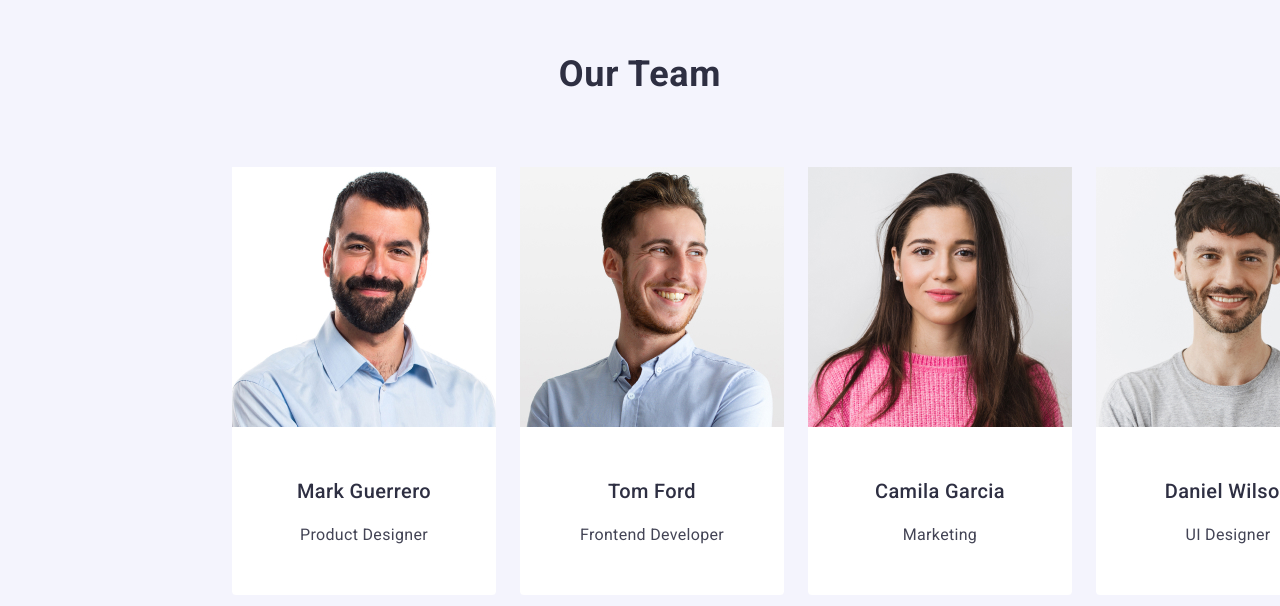
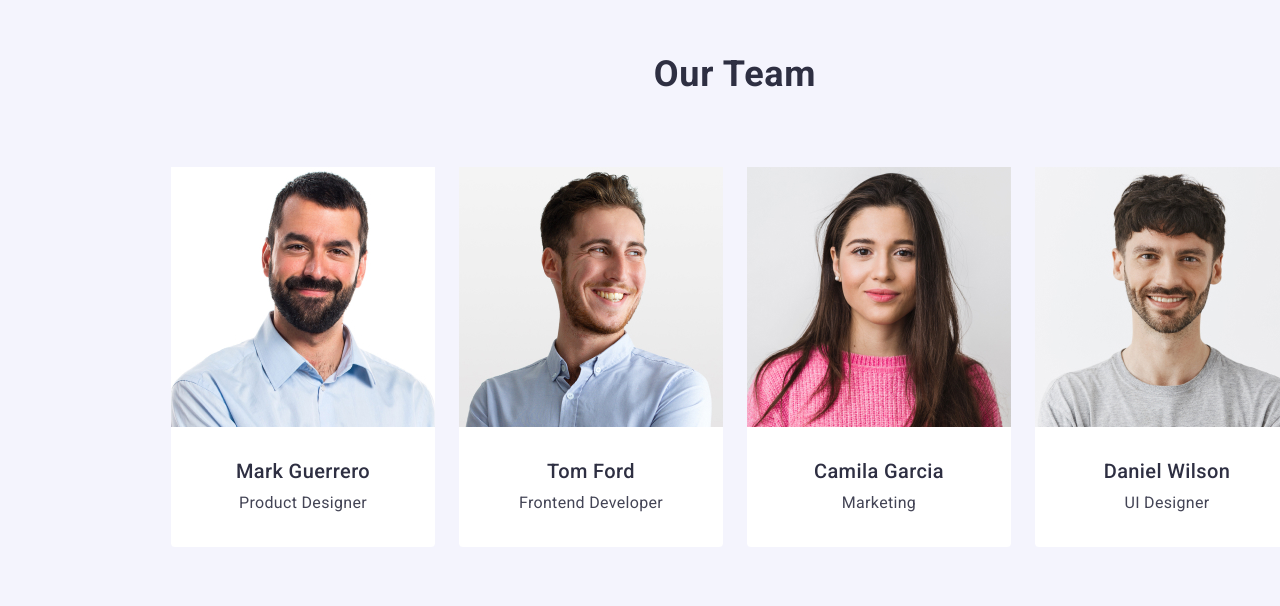
Before and after one commit to viacheslavpetruk/goit-markup-hw-03, a plain HTML site: page index.html in a window 1280 px wide. Shown: the part 1134-1740 px from the top of the page. Drawn offline with nearby package versions, Linux system fonts and the light colour scheme.

Commit message:
add index file

```diff
--- a/css/style.css
+++ b/css/style.css
@@ -29,7 +29,6 @@
 }
 
 .header-container {
-    width: 1128px;
     display: flex;
     align-items: center;
 }
@@ -154,6 +153,7 @@
 }
 
 .features {
+    max-width: 1440px;
     padding: 120px 0;
     margin: 0 auto;
 }
@@ -161,7 +161,6 @@
     display: flex;
     align-items:flex-start;
     gap: 24px;
-
     margin: 0;
  }
 .features-item {
@@ -191,15 +190,13 @@
 /* ------------------------------- */
 /* -----------team---------------- */
  .team-section {
-    /* max-width: 1440px; */
-    padding-bottom: 120px;
-    padding-top: 120px;
+    max-width: 1440px;
+    padding: 120px 156px;
     margin: 0 auto;
     background-color: #F4F4FD;
  }
 
  .team-title {
-
     margin: 0;
     margin-bottom: 72px;
     color: #2e2f42;
@@ -212,9 +209,6 @@
  .team-list {
      display: flex;
      gap: 24px;
-     /* width: 1158px; */
-     padding: 0 15px;
-     margin: 0 141px;
  }
 
  .team-item {
@@ -222,9 +216,10 @@
     background-color: #FFFFFF;
  }
  .team-container {
-    padding: 32px 0;
+    padding: 32px 16px;
  }
  .team-subtitle {
+    margin: 0;
     color: #2e2f42;
     background-color: #FFF;
     font-weight: 500;
@@ -236,6 +231,8 @@
  }
 
  .team-text {
+    padding-top: 8px;
+    margin: 0;
     line-height: 1.5;
     letter-spacing: 0.02em;
     text-transform: capitalize;
```
